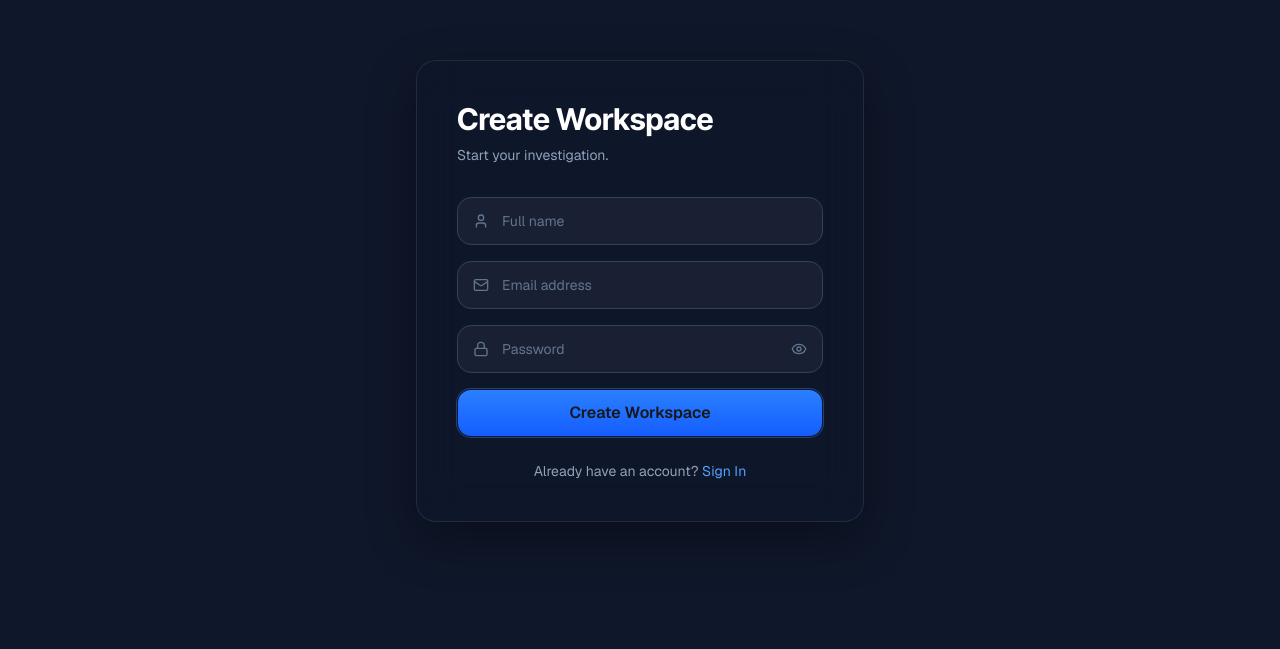
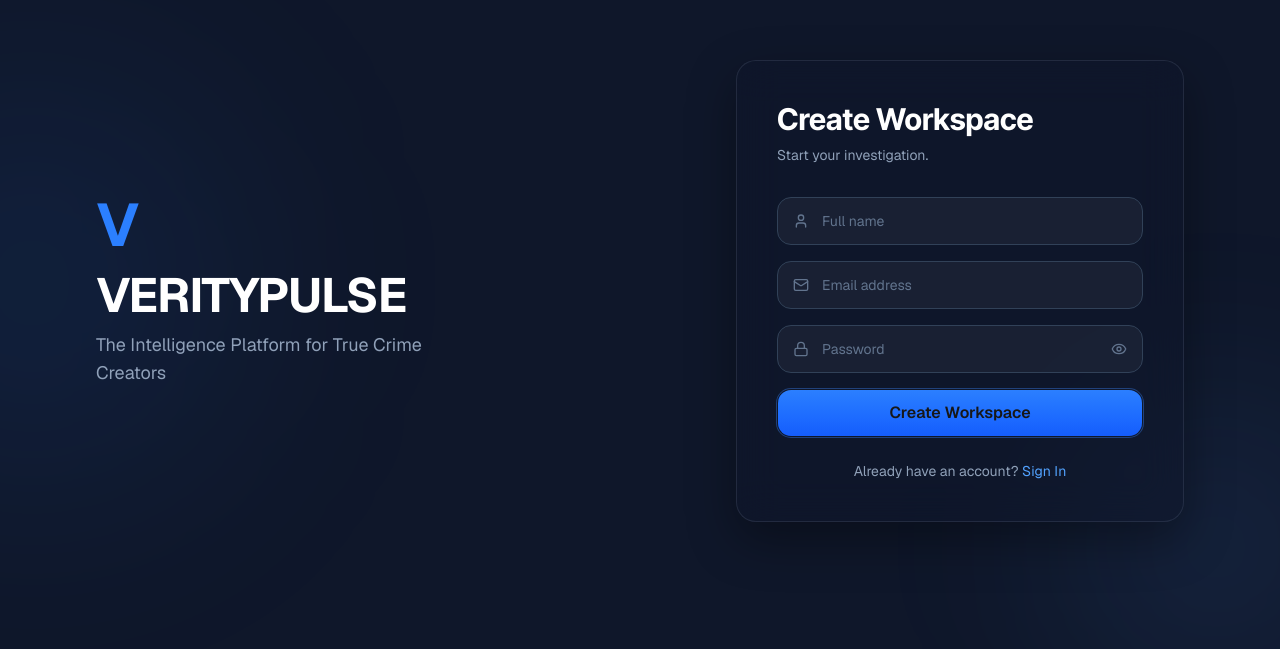
Before and after one commit to GoldenArt2020/Verity-Pulse-dev, a Next.js app: page /register in a window 1280 px wide. Shown: the part 109-758 px from the top of the page. Built offline with nearby package versions, Linux system fonts and the light colour scheme; no server answers; what @aws-amplify/ui-react, aws-amplify would draw is missing.

Commit message:
Add styled layout to register page

```diff
--- a/src/app/register/page.tsx
+++ b/src/app/register/page.tsx
@@ -36,10 +36,7 @@ export default function RegisterPage() {
       const { nextStep } = await signUp({
         username: email,
         password,
-        options: {
-          userAttributes: { email, name },
-          autoSignIn: true,
-        },
+        options: { userAttributes: { email, name }, autoSignIn: true },
       });
 
       if (nextStep.signUpStep === "CONFIRM_SIGN_UP") {
@@ -66,10 +63,7 @@ export default function RegisterPage() {
 
     setLoading(true);
     try {
-      const { nextStep } = await confirmSignUp({
-        username: email,
-        confirmationCode: code,
-      });
+      const { nextStep } = await confirmSignUp({ username: email, confirmationCode: code });
 
       if (nextStep.signUpStep === "COMPLETE_AUTO_SIGN_IN") {
         const { isSignedIn } = await autoSignIn();
@@ -79,7 +73,6 @@ export default function RegisterPage() {
           return;
         }
       }
-
       toast.success("Account confirmed. Please sign in.");
       router.push("/");
     } catch (err) {
@@ -91,21 +84,32 @@ export default function RegisterPage() {
   }
 
   return (
-    <div className="flex min-h-screen items-center justify-center bg-[#0F172A] px-4">
+    <div className="relative flex min-h-screen items-center justify-center overflow-hidden bg-[#0F172A] px-4 lg:justify-end lg:pr-24">
+      <div className="pointer-events-none absolute -left-40 top-1/4 h-96 w-96 rounded-full bg-blue-500/10 blur-[120px]" />
+      <div className="pointer-events-none absolute -right-20 bottom-0 h-72 w-72 rounded-full bg-blue-400/10 blur-[100px]" />
+
+      <div className="absolute left-24 top-1/2 hidden -translate-y-1/2 lg:block">
+        <div className="text-6xl font-bold text-blue-500">V</div>
+        <h1 className="mt-4 text-5xl font-bold tracking-tight text-white">
+          VERITYPULSE
+        </h1>
+        <p className="mt-3 max-w-sm text-lg text-slate-400">
+          The Intelligence Platform for True Crime Creators
+        </p>
+      </div>
+
       <motion.div
         initial={{ opacity: 0, y: 16, scale: 0.98 }}
         animate={{ opacity: 1, y: 0, scale: 1 }}
         transition={{ duration: 0.5, ease: "easeOut" }}
-        className="glass-card w-full max-w-md rounded-[20px] p-10 shadow-[0_18px_48px_rgba(0,0,0,0.35)]"
+        className="glass-card relative z-10 w-full max-w-md rounded-[20px] p-10 shadow-[0_18px_48px_rgba(0,0,0,0.35)]"
       >
         {step === "details" ? (
           <>
             <h1 className="font-display text-3xl font-bold text-white">
               Create Workspace
             </h1>
-            <p className="mt-2 text-sm text-slate-400">
-              Start your investigation.
-            </p>
+            <p className="mt-2 text-sm text-slate-400">Start your investigation.</p>
 
             <form className="mt-8 flex flex-col gap-4" onSubmit={handleSignUp}>
               <div className="relative">
@@ -163,9 +167,7 @@ export default function RegisterPage() {
             <h1 className="font-display text-3xl font-bold text-white">
               Confirm Your Email
             </h1>
-            <p className="mt-2 text-sm text-slate-400">
-              We sent a code to {email}.
-            </p>
+            <p className="mt-2 text-sm text-slate-400">We sent a code to {email}.</p>
 
             <form className="mt-8 flex flex-col gap-4" onSubmit={handleConfirm}>
               <Input
```
